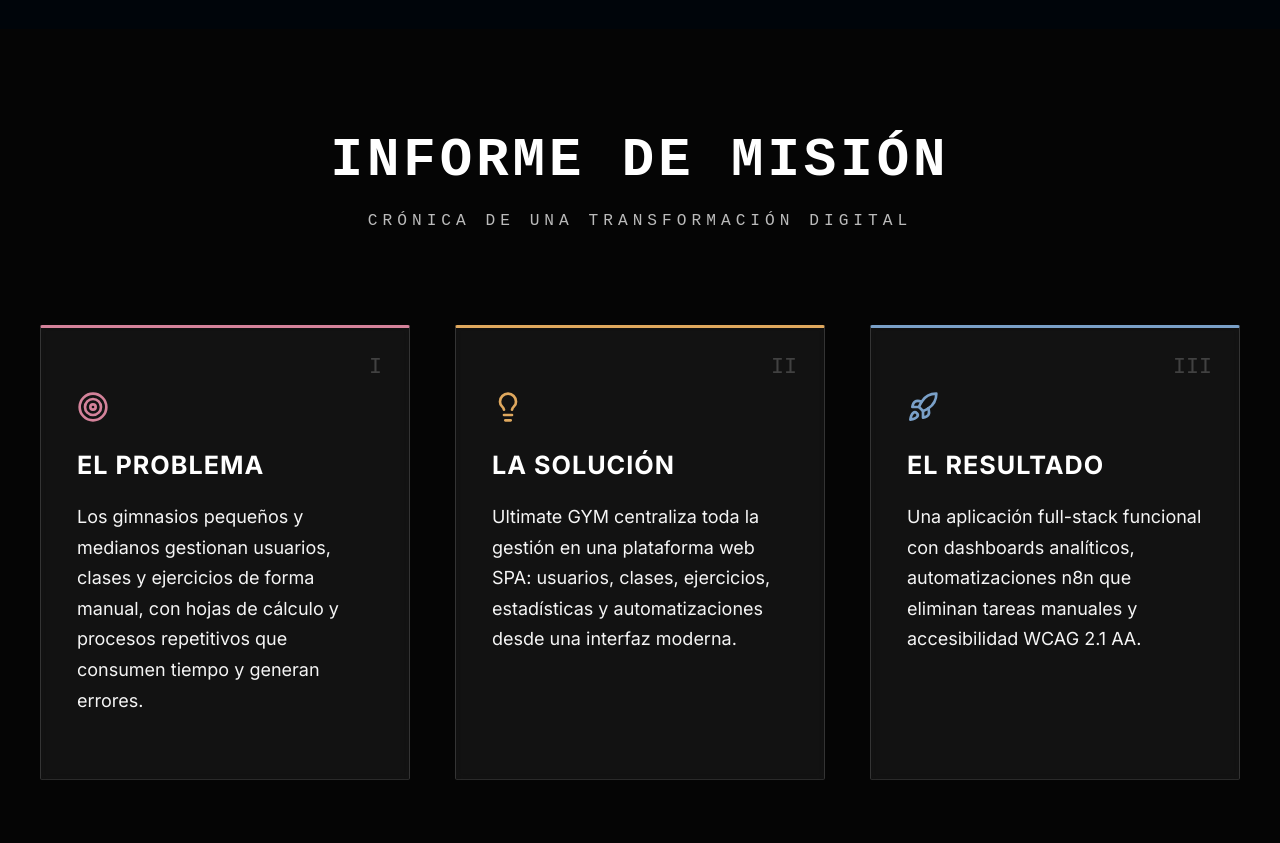
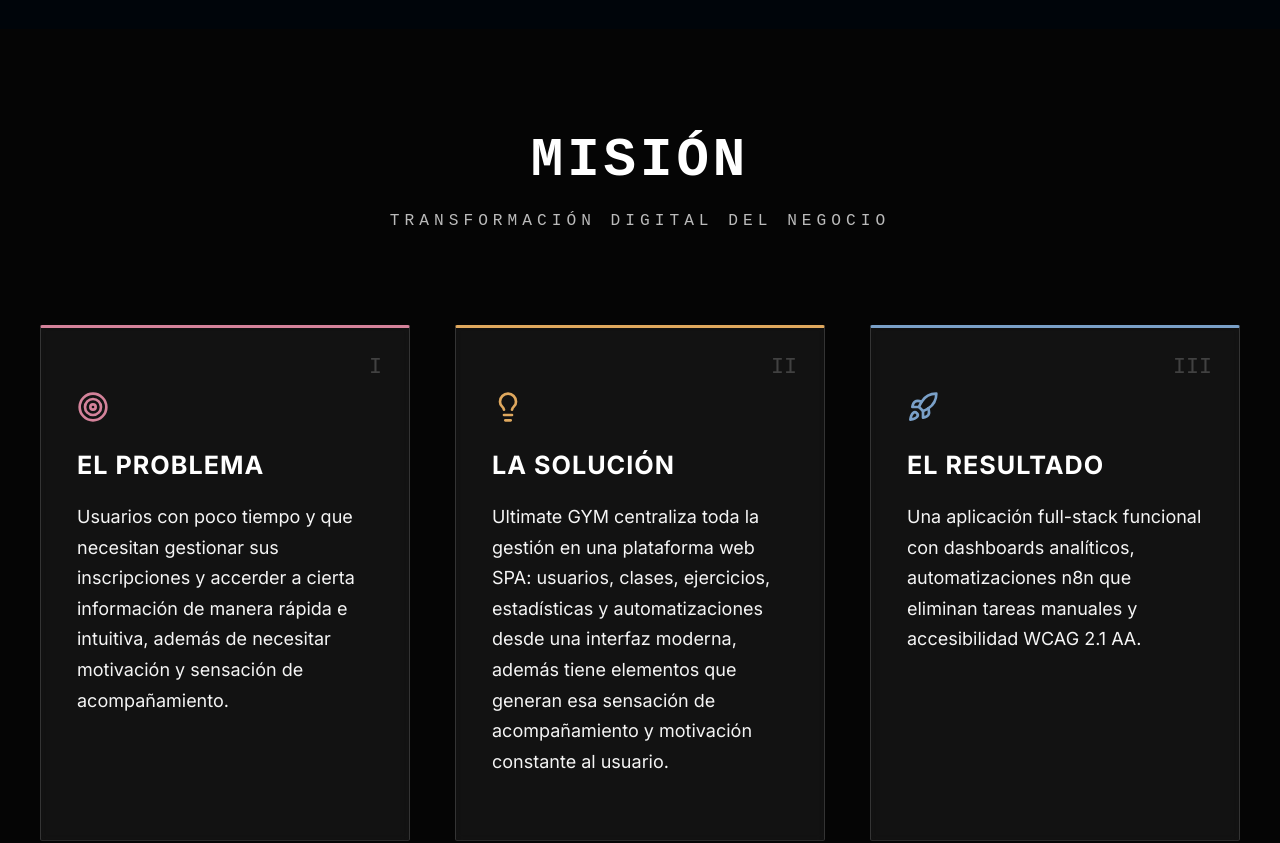
Before and after one commit to ivanponsdev/Portfolio, a React (Vite) app: page /projects/ultimate-gym in a window 1280 px wide. Shown: the part 1640-2483 px from the top of the page. Built offline with nearby package versions, Linux system fonts and the light colour scheme; the HTML template or start-up script is replaced by a standard one.

Commit message:
mejora de textos

```diff
--- a/src/components/ug/UGCTA.tsx
+++ b/src/components/ug/UGCTA.tsx
@@ -10,6 +10,8 @@
           <h2 className="ug-cta__title">¿TE INTERESA EL PROYECTO?</h2>
           <p className="ug-cta__subtitle">
             Explora la demo en vivo o contacta conmigo para conocer más sobre el desarrollo de Ultimate GYM.
+            <br /><br />
+            Puedes registrarte y acceder con tu cuenta a las funciones de la app o probar el modo demo sin necesidad de crear cuenta.
           </p>
         </header>
 
--- a/src/components/ug/UGN8N.tsx
+++ b/src/components/ug/UGN8N.tsx
@@ -32,8 +32,8 @@
     title: 'Envío de Guías de Entrenamiento',
     trigger: 'Evento — clic en "Enviar guía" (admin panel)',
     steps: [
-      'Admin activa el envío desde su panel de control',
-      'El sistema selecciona el PDF según el objetivo del usuario',
+      'Usuario hace clic en enviar guías',
+      'El sistema  envía por correo eléctronico las guías que le correspondan por objetivo al usuario de forma automática',
       'Email automatizado con la guía correcta sin intervención manual',
     ],
     before: '5 min/usuario (manual)',
--- a/src/components/ug/UGOverview.tsx
+++ b/src/components/ug/UGOverview.tsx
@@ -7,14 +7,14 @@
     step: 'I',
     icon: <TargetIcon size={32} />,
     title: 'EL PROBLEMA',
-    text: 'Los gimnasios pequeños y medianos gestionan usuarios, clases y ejercicios de forma manual, con hojas de cálculo y procesos repetitivos que consumen tiempo y generan errores.',
+    text: 'Usuarios con poco tiempo y que necesitan gestionar sus inscripciones y accerder a cierta información de manera rápida e intuitiva, además de necesitar motivación y sensación de acompañamiento.',
     color: '#d4829a'
   },
   {
     step: 'II',
     icon: <LightbulbIcon size={32} />,
     title: 'LA SOLUCIÓN',
-    text: 'Ultimate GYM centraliza toda la gestión en una plataforma web SPA: usuarios, clases, ejercicios, estadísticas y automatizaciones desde una interfaz moderna.',
+    text: 'Ultimate GYM centraliza toda la gestión en una plataforma web SPA: usuarios, clases, ejercicios, estadísticas y automatizaciones desde una interfaz moderna, además tiene elementos que generan esa sensación de acompañamiento y motivación constante al usuario.',
     color: '#dfa85e'
   },
   {
@@ -32,9 +32,9 @@
       <div className="ug-overview__container">
         <header className="ug-overview__header">
           <h2 className="ug-overview__title">
-            INFORME DE MISIÓN
+            Misión
           </h2>
-          <p className="ug-overview__subtitle">Crónica de una transformación digital</p>
+          <p className="ug-overview__subtitle">Transformación digital del negocio</p>
         </header>
 
         <div className="ug-overview__grid">
```
